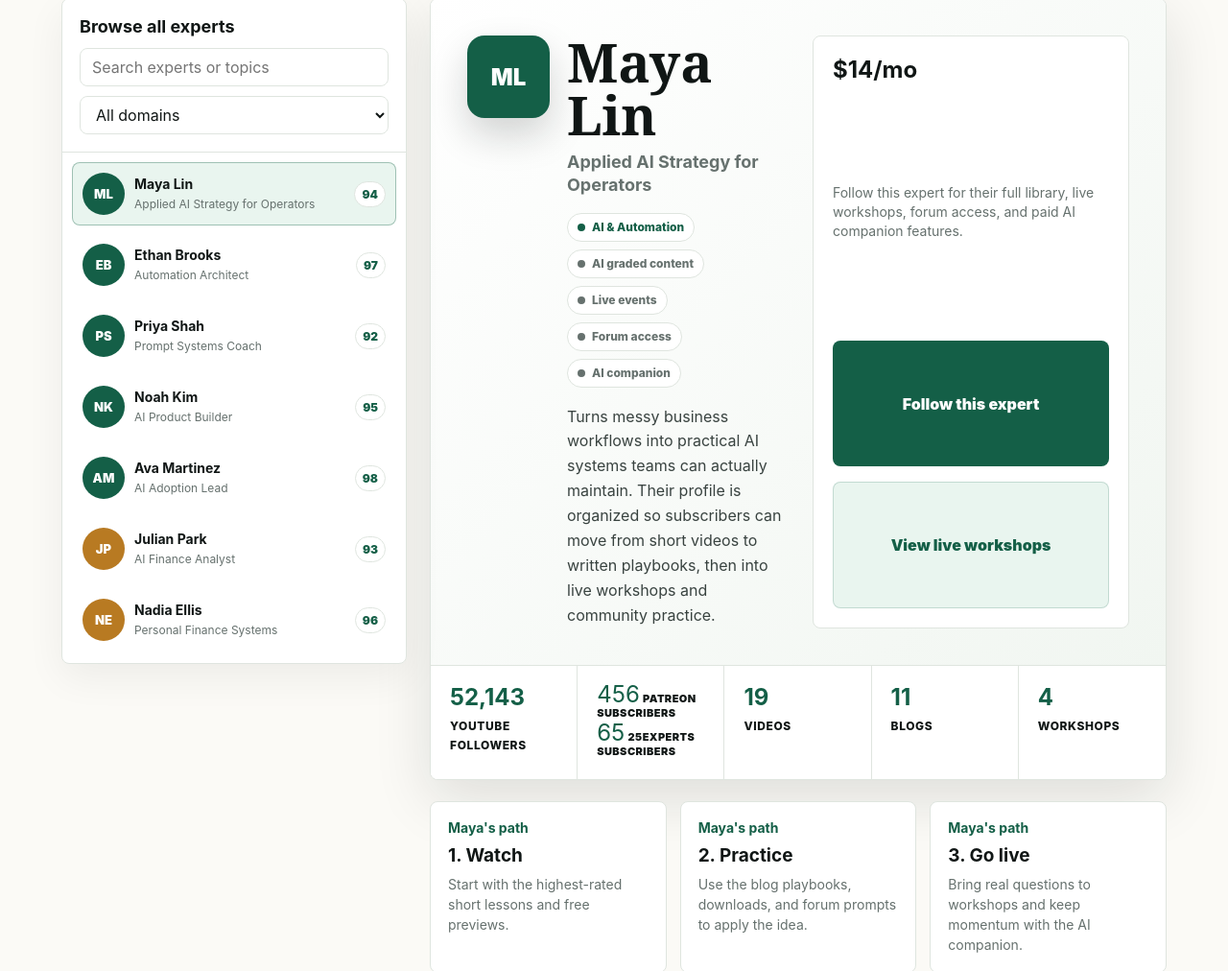
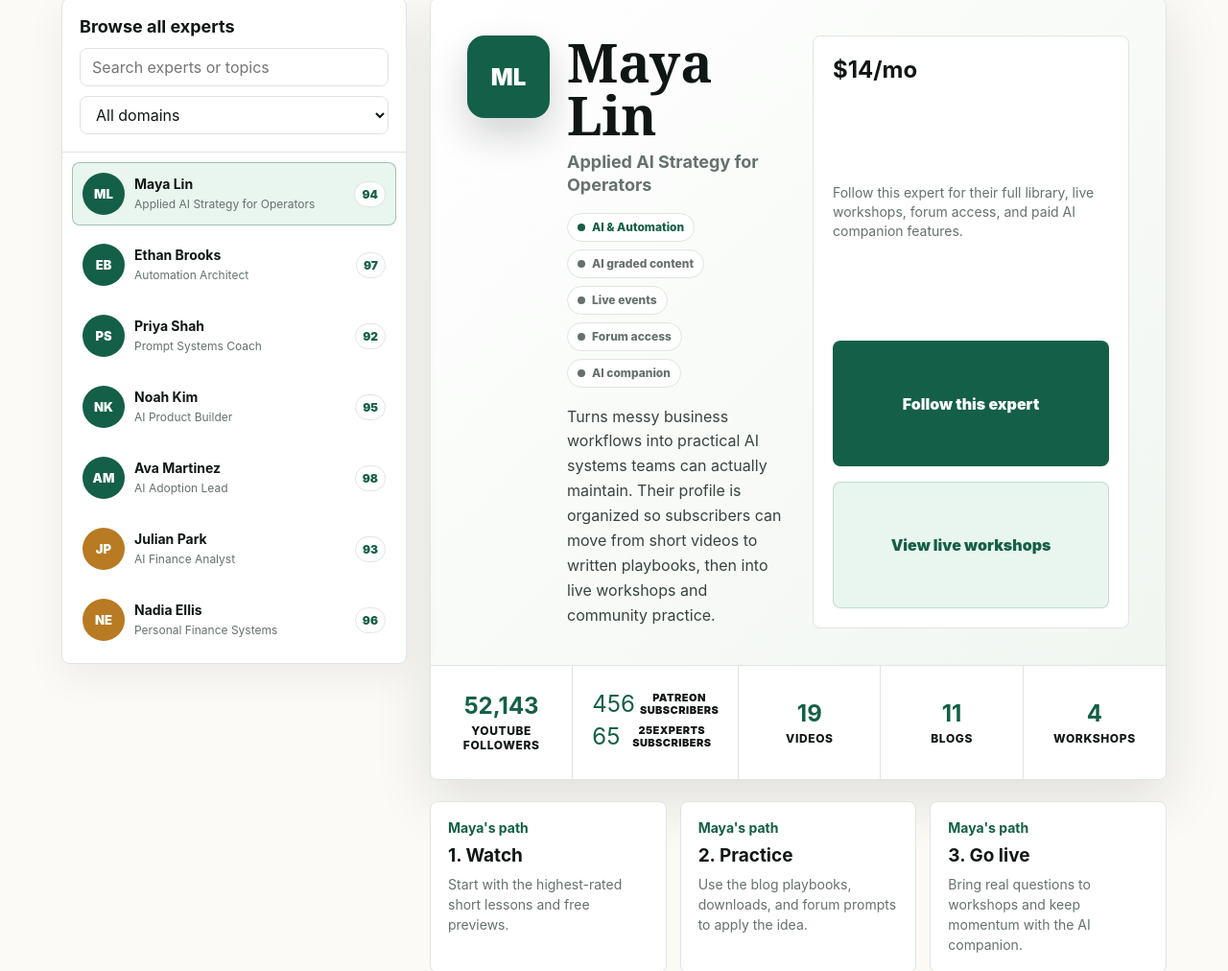
Before and after one commit to AesopScott/experts, a plain HTML site: page expertprofiles.html in a window 1280 px wide. Shown: the part 795-1807 px from the top of the page at 96% size. Drawn offline with Linux system fonts and the light colour scheme.

Commit message:
Center expert profile stats row

```diff
--- a/expertprofiles.html
+++ b/expertprofiles.html
@@ -5,7 +5,7 @@
   <meta name="viewport" content="width=device-width, initial-scale=1.0" />
   <title>Expert Profiles | 25experts</title>
   <meta name="description" content="Browse AI expert profiles, follow trusted creators, and discover their videos, blogs, workshops, and forum contributions.">
-  <meta name="page-version" content="v2026.05.13.8">
+  <meta name="page-version" content="v2026.05.13.10">
   <meta name="page-updated" content="2026-05-13">
   <meta name="version-policy" content="Update page-version and page-updated on every content, design, SEO, or behavior change.">
   <link rel="canonical" href="https://25experts.com/expertprofiles.html">
@@ -414,6 +414,12 @@
     .stat {
       padding: 18px 20px;
       border-right: 1px solid var(--line);
+      display: flex;
+      min-height: 118px;
+      flex-direction: column;
+      align-items: center;
+      justify-content: center;
+      text-align: center;
     }
     .stat:last-child { border-right: 0; }
     .stat strong {
@@ -425,9 +431,16 @@
     .stat .split-number {
       display: flex;
       flex-direction: column;
-      gap: 2px;
+      align-items: center;
+      gap: 8px;
       font-size: 18px;
       line-height: 1.18;
+    }
+    .stat .split-number > span {
+      display: flex;
+      align-items: center;
+      justify-content: center;
+      gap: 5px;
     }
     .stat .split-number .subscriber-count {
       display: inline-block;
```
